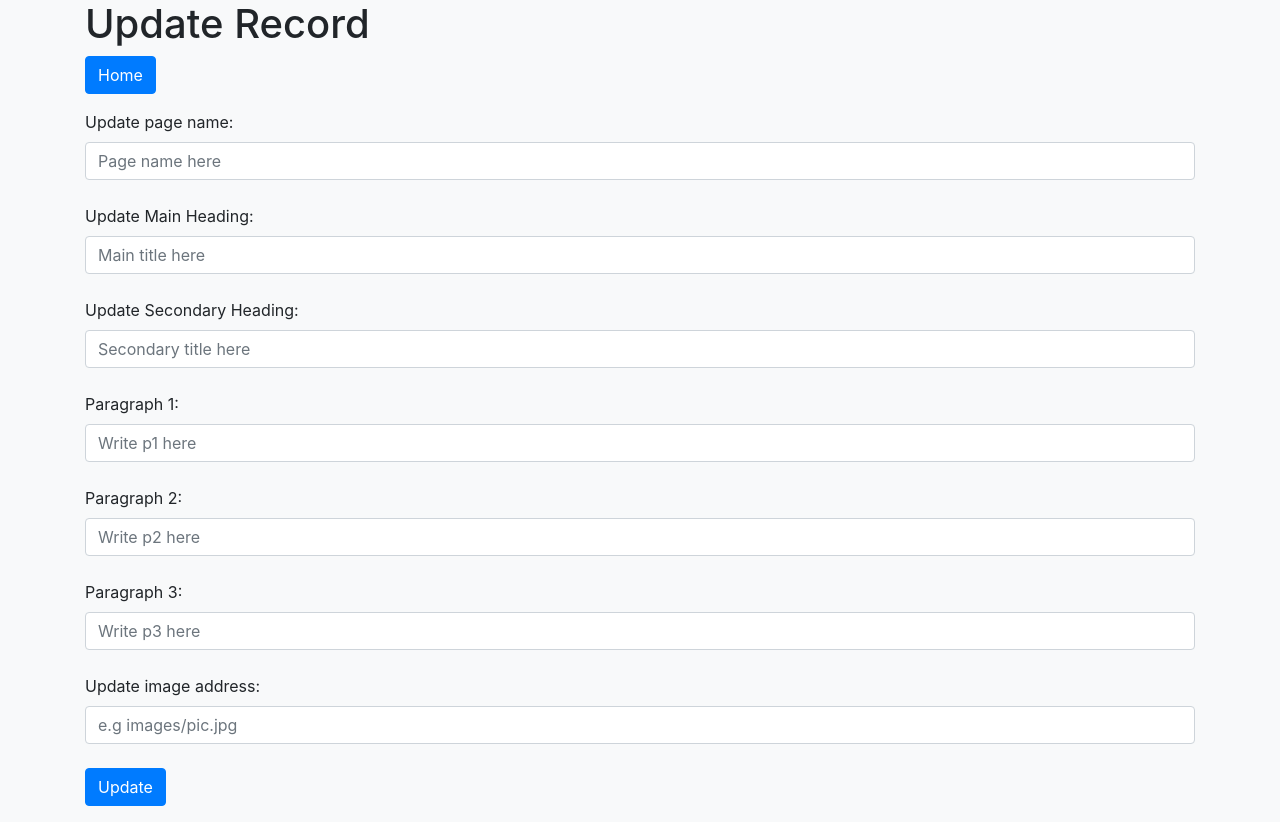
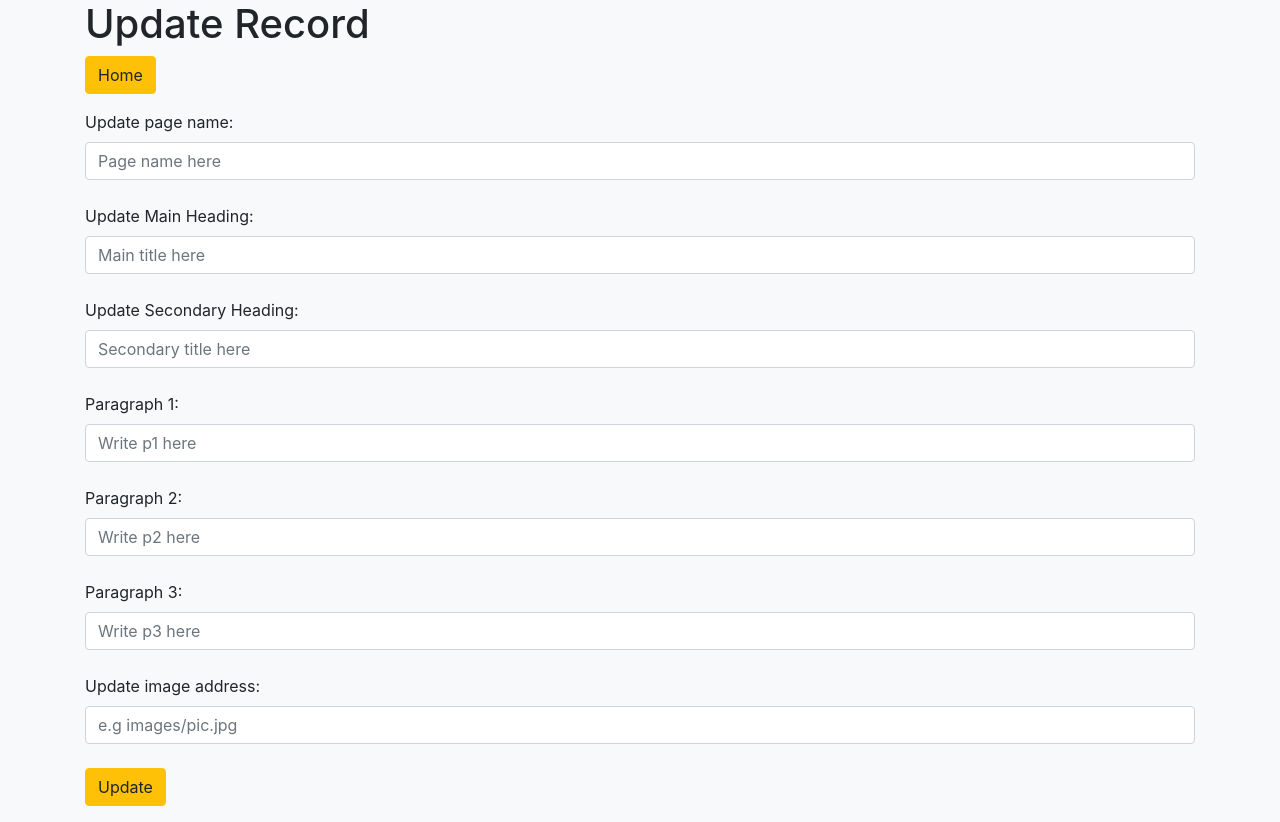
Before and after one commit to 30033631/assignment3, a PHP site: page /update.php?update=1 in a window 1280 px wide. Run offline with PHP 8.4, Linux system fonts and the light colour scheme; data that the repository does not hold is empty.

Commit message:
Add files via upload

```diff
--- a/create.php
+++ b/create.php
@@ -9,9 +9,11 @@
     <link rel="stylesheet" href="https://stackpath.bootstrapcdn.com/bootstrap/4.5.2/css/bootstrap.min.css" integrity="sha384-JcKb8q3iqJ61gNV9KGb8thSsNjpSL0n8PARn9HuZOnIxN0hoP+VmmDGMN5t9UJ0Z" crossorigin="anonymous">
 
     <title>Create new record</title>
+
   </head>
   <body class="container">
     <h1>Create a new record</h1>
+    <p><a href="index.php" class="btn btn-warning">Home</a></p>
 
     <form class="form-group" action="db.php" method="post">
         <label>Enter a page name:</label>
@@ -42,7 +44,7 @@
         <br>
         <input type="text" name="images" placeholder="e.g images/pic.jpg" class="form-control">
         <br>
-        <input type="submit" name="submit" class="btn btn-primary">
+        <input type="submit" name="submit" class="btn btn-warning">
     </form>
 
     <!-- Optional JavaScript -->
--- a/update.php
+++ b/update.php
@@ -16,7 +16,7 @@
 
 
 
-    <p><a href="index.php" class="btn btn-primary">Home</a></p>
+    <p><a href="index.php" class="btn btn-warning">Home</a></p>
 
     <?php
 
@@ -62,7 +62,7 @@
         <br>
         <input type="text" name="images" placeholder="e.g images/pic.jpg" class="form-control" value="<?php echo $row['images']; ?>">
         <br>
-        <input type="submit" name="update" class="btn btn-primary" value="Update">
+        <input type="submit" name="update" class="btn btn-warning" value="Update">
 
     </form>
 
```
